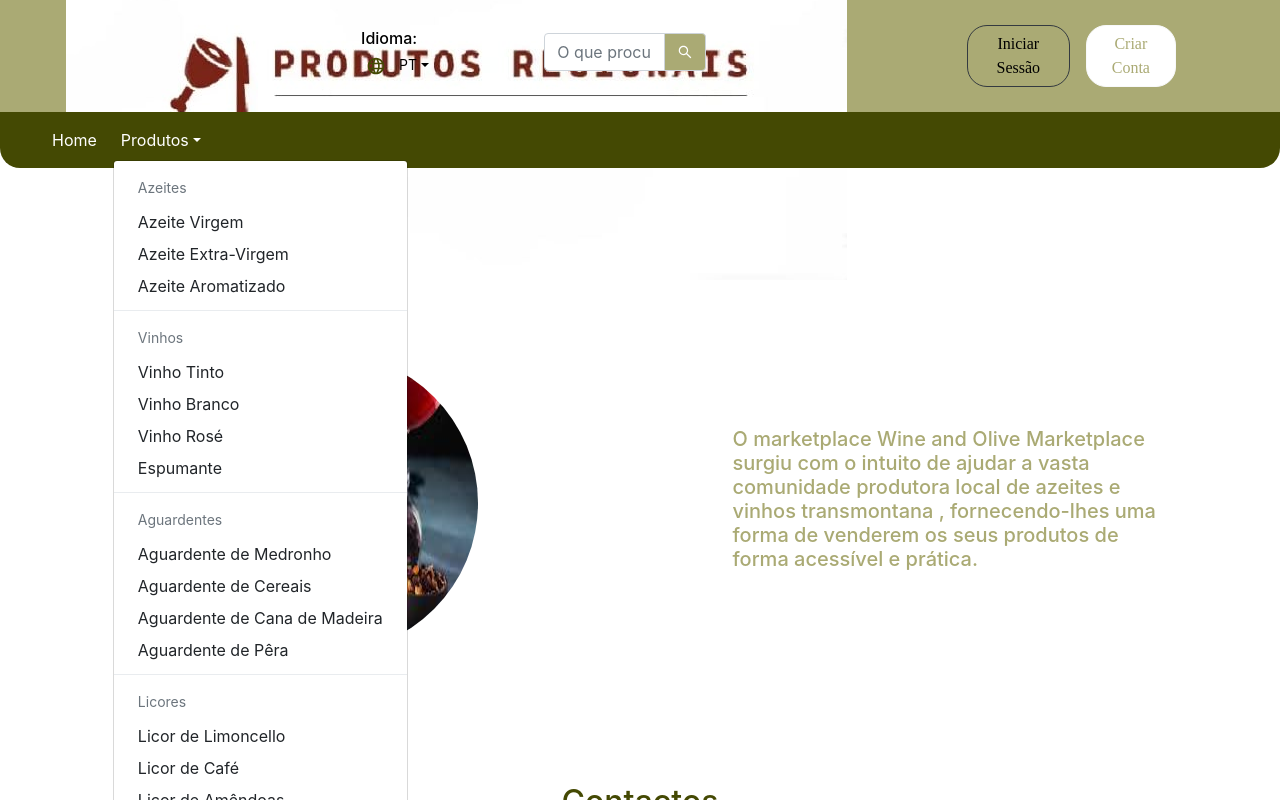
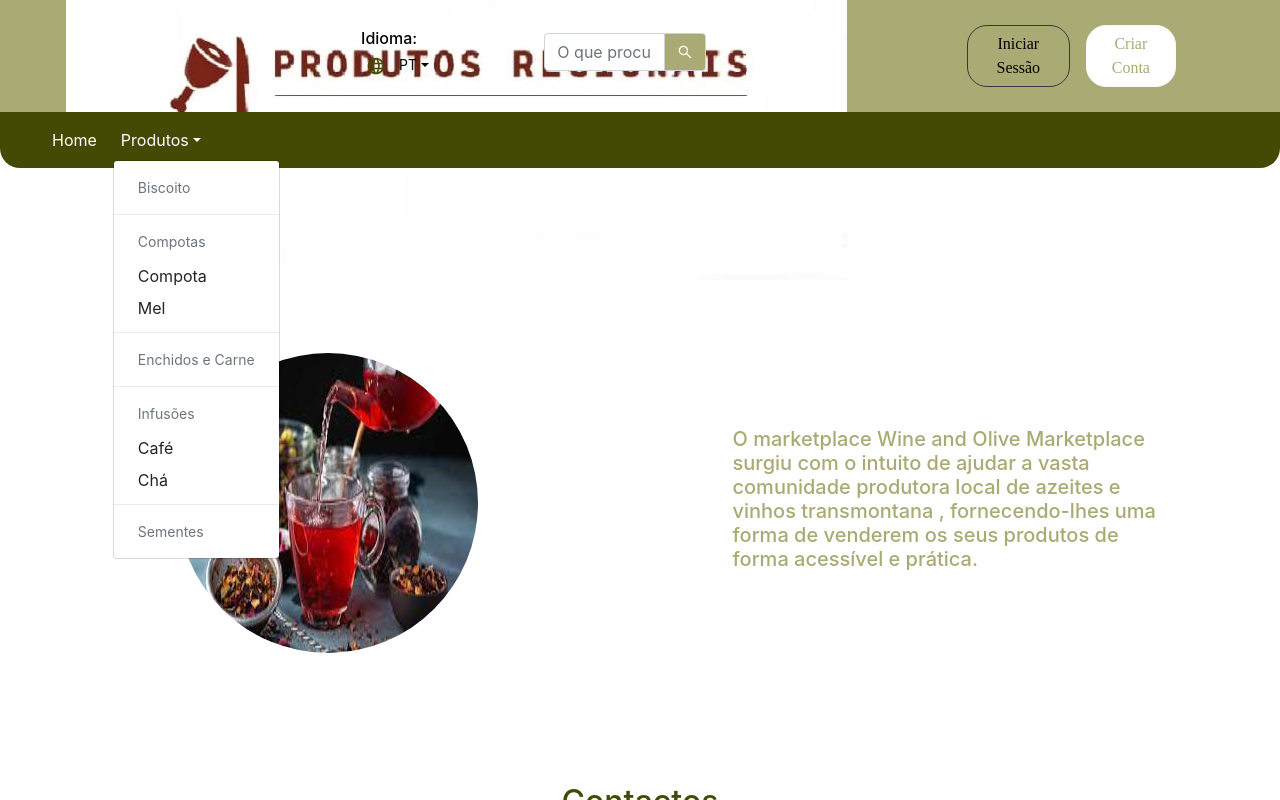
Before and after one commit to DiogoAndreMachadoDuraes/RegionalProducts-Marketplace, a React (Create React App) app: page /about in a window 1280 px wide. Both pictures are taken after a click on the button "Produtos". Shown: the top 800 px of the page. Built offline with nearby package versions, Linux system fonts and the light colour scheme.

Commit message:
change de header (name of products)

```diff
--- a/src/ui/components/header/index.js
+++ b/src/ui/components/header/index.js
@@ -286,38 +286,51 @@ class Header extends Component {
                                                 })
                                         } */}
 
-                    <Dropdown.Header>Azeites</Dropdown.Header>
+                    <Dropdown.Header>Biscoitos</Dropdown.Header>
                     <Dropdown.Item
                       href="/product/:categoryolive/virgin"
                       eventKey="1"
                     >
-                      Azeite Virgem
+                      Compotas
                     </Dropdown.Item>
                     <Dropdown.Item
                       href="/product/olive/extravirgin"
                       eventKey="2"
                     >
-                      Azeite Extra-Virgem
+
                     </Dropdown.Item>
-                    <Dropdown.Item href="/product/olive/flavor" eventKey="3">
-                      Azeite Aromatizado
-                    </Dropdown.Item>
-                    <Dropdown.Divider />
 
-                    <Dropdown.Header>Vinhos</Dropdown.Header>
+
+                    <Dropdown.Header>Compotas</Dropdown.Header>
                     <Dropdown.Item href="/product/wine/tinto" eventKey="1">
-                      Vinho Tinto
+                      Compotas
                     </Dropdown.Item>
                     <Dropdown.Item href="/product/wine/branco" eventKey="2">
-                      Vinho Branco
+                      Mel
                     </Dropdown.Item>
-                    <Dropdown.Item href="/product/wine/rose" eventKey="3">
-                      Vinho Rosé
+
+
+                    <Dropdown.Header>Enchidos e Carne</Dropdown.Header>
+                    <Dropdown.Item href="/product/wine/tinto" eventKey="1">
+                      Compotas
                     </Dropdown.Item>
-                    <Dropdown.Item href="/product/wine/espumante" eventKey="4">
-                      Espumante
+                    <Dropdown.Item href="/product/wine/branco" eventKey="2">
+                      Mel
                     </Dropdown.Item>
-                    <Dropdown.Divider />
+
+
+                    <Dropdown.Header>Infusões</Dropdown.Header>
+                    <Dropdown.Item href="/product/wine/tinto" eventKey="1">
+                      Café
+                    </Dropdown.Item>
+                    <Dropdown.Item href="/product/wine/branco" eventKey="2">
+                      Chá
+                    </Dropdown.Item>
+
+
+                    <Dropdown.Header>Sementes</Dropdown.Header>
+
+
                   </NavDropdown>
                   <Nav.Link href="/favorites" style={{ color: "white" }}>
                     Favoritos
@@ -394,70 +407,35 @@ class Header extends Component {
                     id="collasible-nav-dropdown"
                     noCaret
                   >
-                    <Dropdown.Header>Azeites</Dropdown.Header>
-                    <Dropdown.Item href="/product/olive/virgin" eventKey="1">
-                      Azeite Virgem
+                    <Dropdown.Header>Biscoito</Dropdown.Header>
+
+                    <Dropdown.Divider />
+
+                    <Dropdown.Header>Compotas</Dropdown.Header>
+                    <Dropdown.Item href="/product/wine/tinto" eventKey="1">
+                      Compota
                     </Dropdown.Item>
-                    <Dropdown.Item
-                      href="/product/olive/extravirgin"
-                      eventKey="2"
-                    >
-                      Azeite Extra-Virgem
-                    </Dropdown.Item>
-                    <Dropdown.Item href="/product/olive/flavor" eventKey="3">
-                      Azeite Aromatizado
+                    <Dropdown.Item href="/product/wine/branco" eventKey="2">
+                      Mel
                     </Dropdown.Item>
                     <Dropdown.Divider />
 
-                    <Dropdown.Header>Vinhos</Dropdown.Header>
-                    <Dropdown.Item href="/product/wine/tinto" eventKey="1">
-                      Vinho Tinto
-                    </Dropdown.Item>
-                    <Dropdown.Item href="/product/wine/branco" eventKey="2">
-                      Vinho Branco
-                    </Dropdown.Item>
-                    <Dropdown.Item href="/product/wine/rose" eventKey="3">
-                      Vinho Rosé
-                    </Dropdown.Item>
-                    <Dropdown.Item href="/product/wine/espumante" eventKey="4">
-                      Espumante
-                    </Dropdown.Item>
+                    <Dropdown.Header>Enchidos e Carne</Dropdown.Header>
                     <Dropdown.Divider />
 
-                    <Dropdown.Header>Aguardentes</Dropdown.Header>
-                    <Dropdown.Item href="/product/brandy/arbutus" eventKey="1">
-                      Aguardente de Medronho
-                    </Dropdown.Item>
-                    <Dropdown.Item href="/product/brandy/cereals" eventKey="2">
-                      Aguardente de Cereais
-                    </Dropdown.Item>
-                    <Dropdown.Item href="/product/brandy/woodcane" eventKey="3">
-                      Aguardente de Cana de Madeira
-                    </Dropdown.Item>
-                    <Dropdown.Item href="/product/brandy/pear" eventKey="4">
-                      Aguardente de Pêra
-                    </Dropdown.Item>
-                    <Dropdown.Divider />
-
-                    <Dropdown.Header>Licores</Dropdown.Header>
-                    <Dropdown.Item
-                      href="/product/liquor/limoncello"
-                      eventKey="1"
-                    >
-                      Licor de Limoncello
-                    </Dropdown.Item>
+                    <Dropdown.Header>Infusões</Dropdown.Header>
                     <Dropdown.Item href="/product/liquor/coffee" eventKey="2">
-                      Licor de Café
-                    </Dropdown.Item>
-                    <Dropdown.Item href="/product/liquor/almonds" eventKey="3">
-                      Licor de Amêndoas
+                      Café
                     </Dropdown.Item>
                     <Dropdown.Item
                       href="/product/liquor/chocolate"
                       eventKey="4"
                     >
-                      Licor de Chocolate
+                      Chá
                     </Dropdown.Item>
+                    <Dropdown.Divider />
+                    <Dropdown.Header>Sementes</Dropdown.Header>
+
                   </NavDropdown>
                 </Nav>
               </Navbar.Collapse>
```
